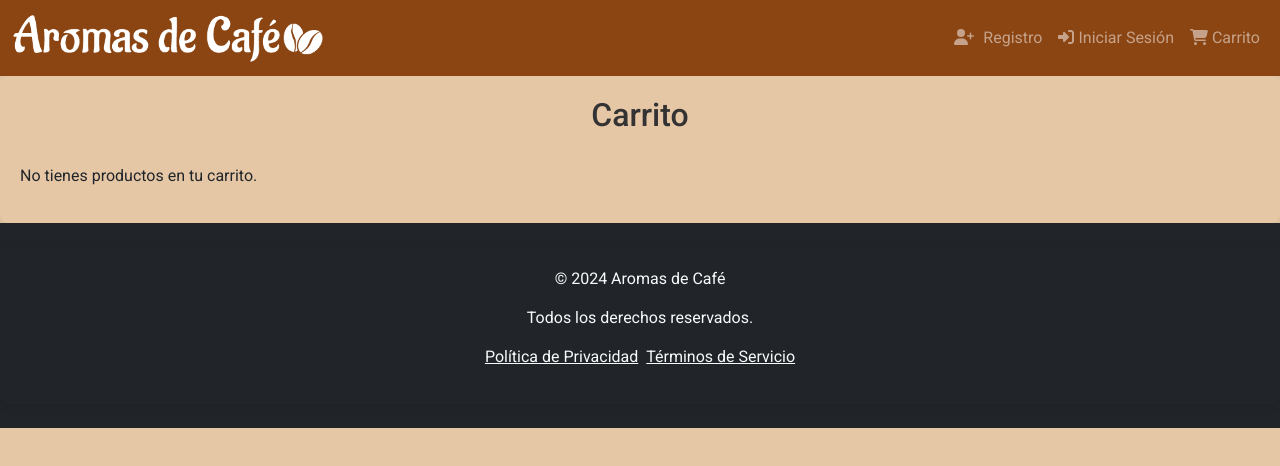
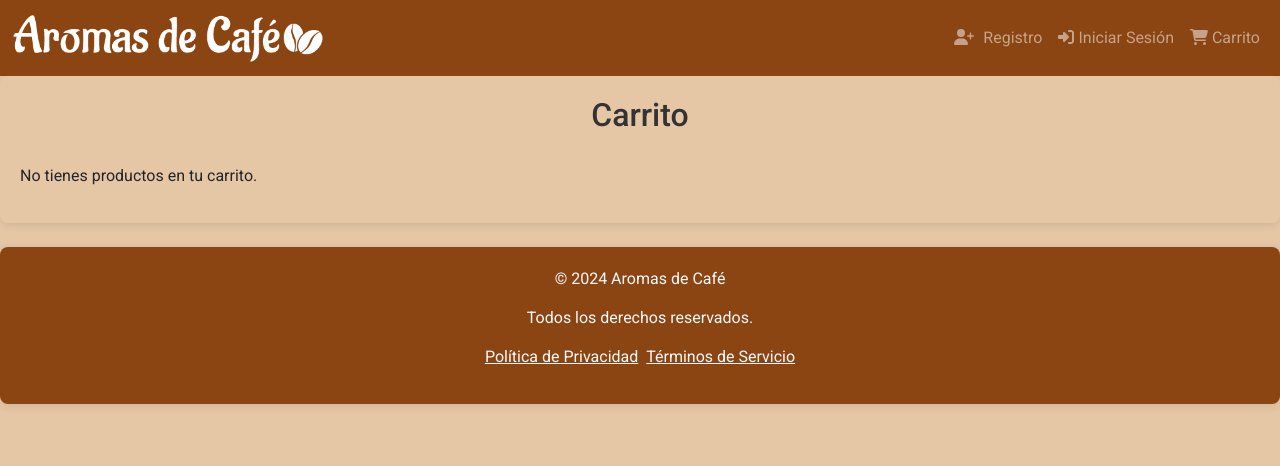
Before and after one commit to bernardpena/aromas-de-cafe, a React (Vite) app in the folder frontend/: page /cart in a window 1280 px wide. Shown: the top 466 px of the page. Built offline with nearby package versions, Linux system fonts and the light colour scheme; a web font is replaced by a local one.

Commit message:
Actualizando CSS

```diff
--- a/frontend/src/components/Footer.jsx
+++ b/frontend/src/components/Footer.jsx
@@ -3,8 +3,8 @@ import '../assets/css/footer.css';
 
 function Footer() {
     return (
-        <footer className="text-light text-center navbar-dark bg-dark py-4 ">
-            <div className="container navbar-dark bg-dark">
+        <footer className="text-light text-center navbar-dark colorFondo py-4 ">
+            <div className="container navbar-dark colorFondo">
                 <p>&copy; 2024 Aromas de Café</p>
                 <p>Todos los derechos reservados.</p>
                 <ul className="list-inline">
```
